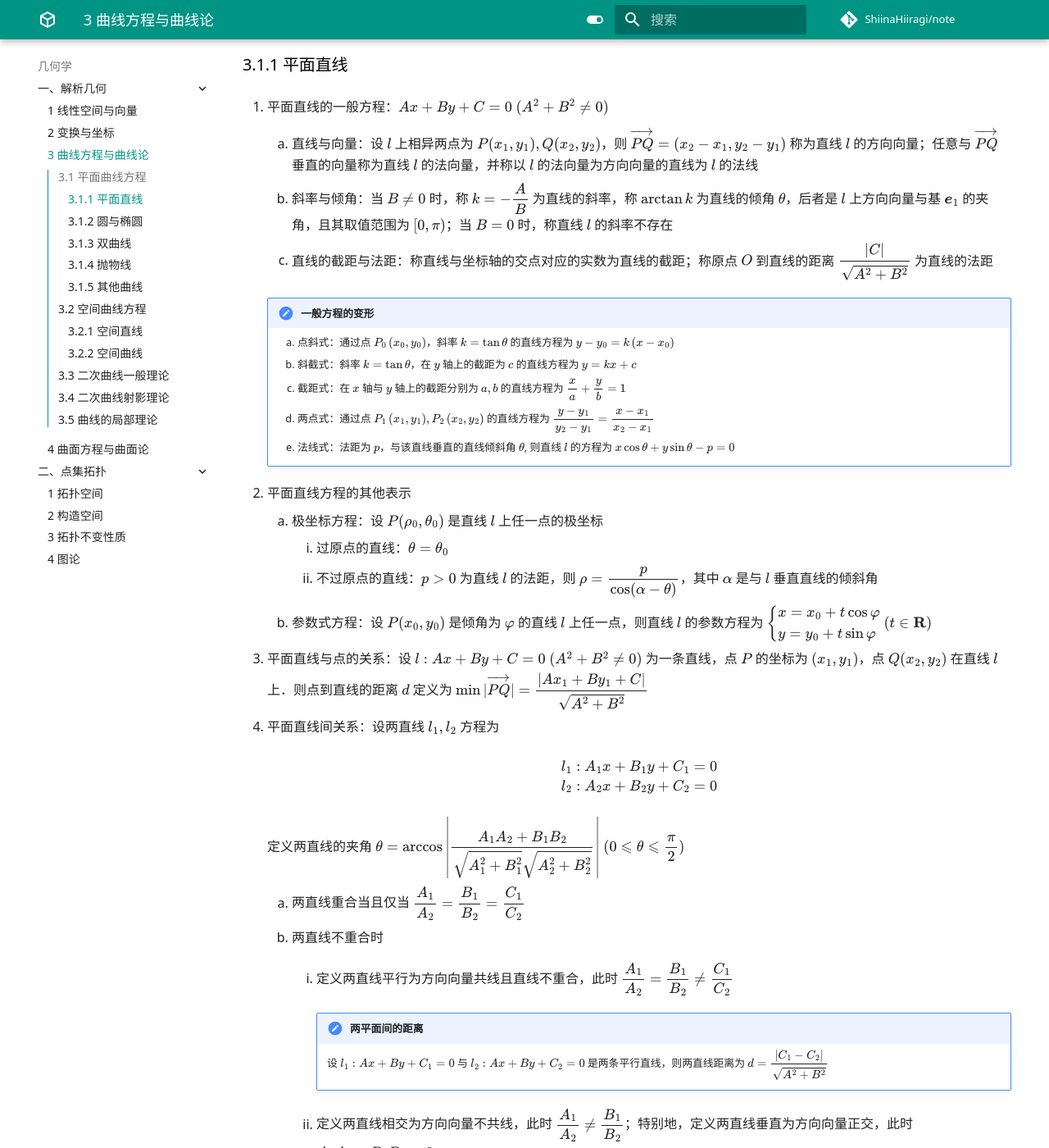
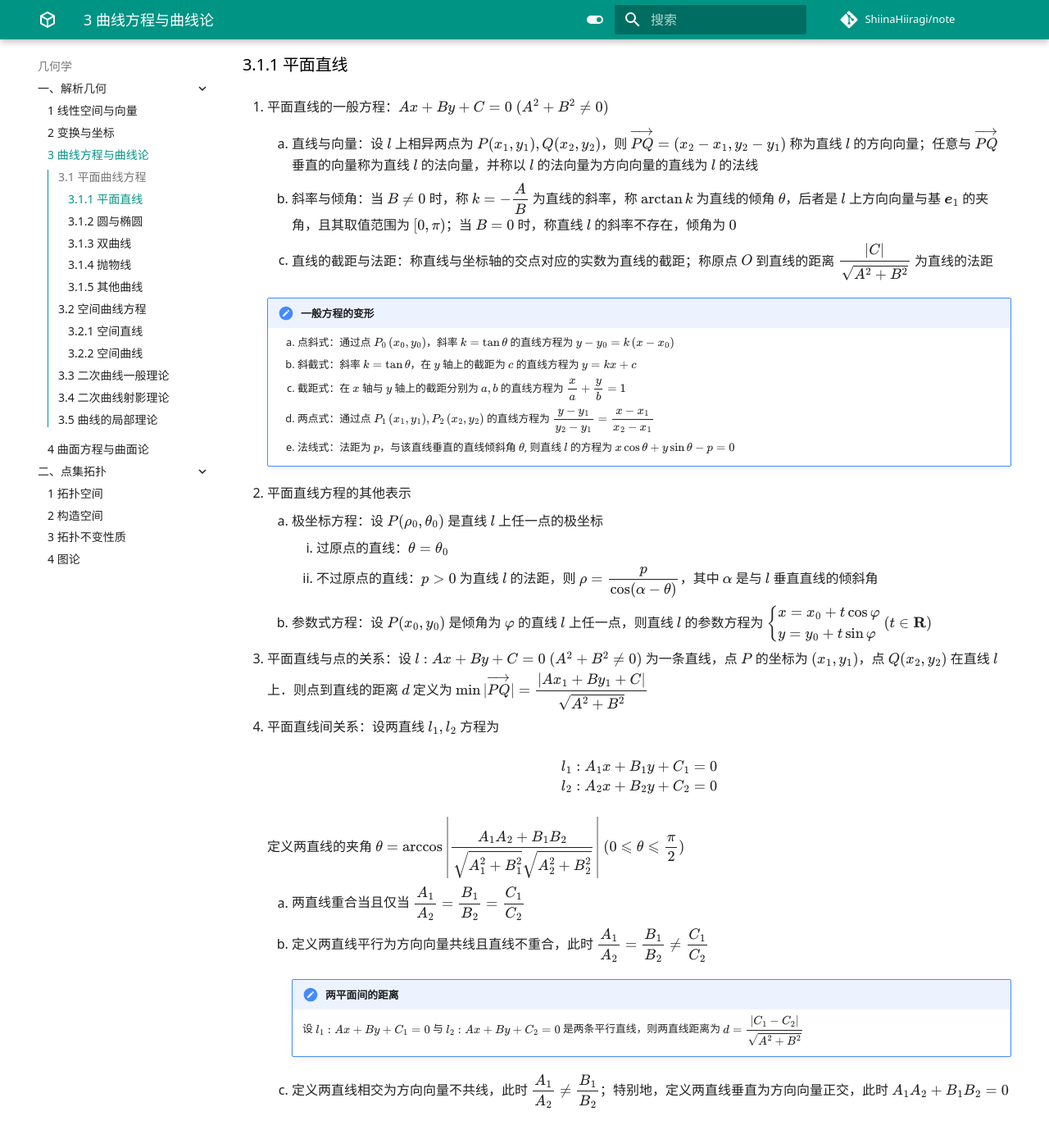
Before and after one commit to ShiinaHiiragi/note, an MkDocs documentation site: the page built from docs/top/anly/curv.md, in a window 1280 px wide and 1400 px high, scrolled down 596 px. Shown: the whole window at 82% size. Built offline with MkDocs 1.6.1 and Material for MkDocs 9.7.7, drawn with Linux system fonts in a browser that asks for light colours; comment, search, counter and statistics services are not loaded.

Commit message:
change relation

```diff
--- a/docs/top/anly/curv.md
+++ b/docs/top/anly/curv.md
@@ -20,7 +20,7 @@
 ### 3.1.1 平面直线
 1. 平面直线的一般方程：$Ax + By + C = 0 \ (A^2 + B^2 \neq 0)$
     1. 直线与向量：设 $l$ 上相异两点为 $P(x_1, y_1), Q(x_2, y_2)$，则 $\overrightarrow{PQ} = (x_2 - x_1, y_2 - y_1)$ 称为直线 $l$ 的方向向量；任意与 $\overrightarrow{PQ}$ 垂直的向量称为直线 $l$ 的法向量，并称以 $l$ 的法向量为方向向量的直线为 $l$ 的法线
-    2. 斜率与倾角：当 $B \neq 0$ 时，称 $k = -\dfrac{A}{B}$ 为直线的斜率，称 $\arctan k$ 为直线的倾角 $\theta$，后者是 $l$ 上方向向量与基 $\boldsymbol e_1$ 的夹角，且其取值范围为 $[0, \pi)$；当 $B = 0$ 时，称直线 $l$ 的斜率不存在
+    2. 斜率与倾角：当 $B \neq 0$ 时，称 $k = -\dfrac{A}{B}$ 为直线的斜率，称 $\arctan k$ 为直线的倾角 $\theta$，后者是 $l$ 上方向向量与基 $\boldsymbol e_1$ 的夹角，且其取值范围为 $[0, \pi)$；当 $B = 0$ 时，称直线 $l$ 的斜率不存在，倾角为 $0$
     3. 直线的截距与法距：称直线与坐标轴的交点对应的实数为直线的截距；称原点 $O$ 到直线的距离 $\dfrac{\left|C\right|}{\sqrt{A^2+B^2}}$ 为直线的法距
 
     !!! note "一般方程的变形"
@@ -48,13 +48,12 @@
     定义两直线的夹角 $\theta = \arccos \left|\dfrac{A_1 A_2 + B_1 B_2}{\sqrt{A_1^2 + B_1^2} \sqrt{A_2^2 + B_2^2}}\right| \ (0 \leqslant \theta \leqslant \dfrac{\pi}{2})$
 
     1. 两直线重合当且仅当 $\dfrac{A_1}{A_2}=\dfrac{B_1}{B_2}=\dfrac{C_1}{C_2}$
-    2. 两直线不重合时
-        1. 定义两直线平行为方向向量共线且直线不重合，此时 $\dfrac{A_1}{A_2}=\dfrac{B_1}{B_2}\neq\dfrac{C_1}{C_2}$
+    2. 定义两直线平行为方向向量共线且直线不重合，此时 $\dfrac{A_1}{A_2}=\dfrac{B_1}{B_2}\neq\dfrac{C_1}{C_2}$
 
-            !!! note "两平面间的距离"
-                设 $l_1: A x + B y + C_1 = 0$ 与 $l_2: Ax + By + C_2 = 0$ 是两条平行直线，则两直线距离为 $d = \dfrac{|C_1 - C_2|}{\sqrt{A^2+B^2}}$
+        !!! note "两平面间的距离"
+            设 $l_1: A x + B y + C_1 = 0$ 与 $l_2: Ax + By + C_2 = 0$ 是两条平行直线，则两直线距离为 $d = \dfrac{|C_1 - C_2|}{\sqrt{A^2+B^2}}$
 
-        2. 定义两直线相交为方向向量不共线，此时 $\dfrac{A_1}{A_2}\neq\dfrac{B_1}{B_2}$；特别地，定义两直线垂直为方向向量正交，此时 $A_1 A_2 + B_1 B_2 = 0$
+    3. 定义两直线相交为方向向量不共线，此时 $\dfrac{A_1}{A_2}\neq\dfrac{B_1}{B_2}$；特别地，定义两直线垂直为方向向量正交，此时 $A_1 A_2 + B_1 B_2 = 0$
 
 ### 3.1.2 圆与椭圆
 
```
Also changed, not shown: docs/index.md (+1 -1 lines), docs/top/anly/surf.md (+4 -5 lines).
